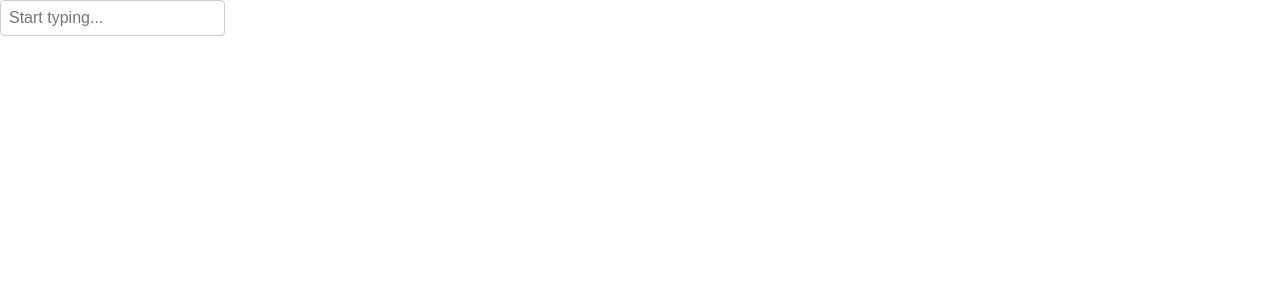
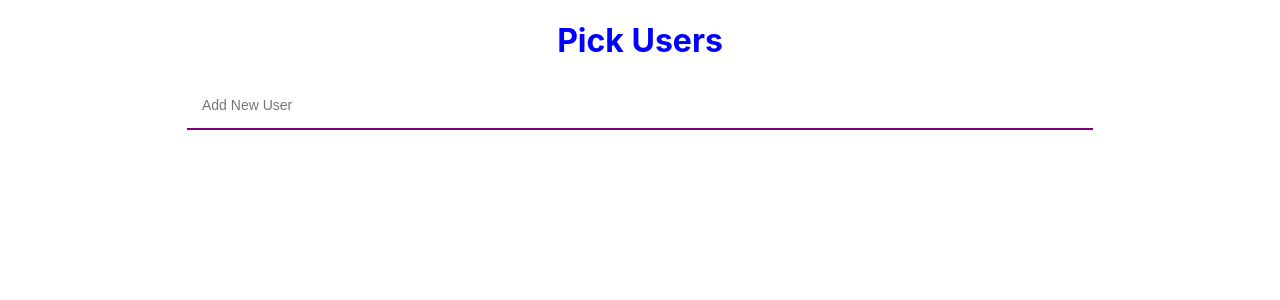
Before and after one commit to mayankmj25/zepto-assignment, a React (Create React App) app: page / in a window 1280 px wide. Shown: the top 300 px of the page. Built offline with nearby package versions, Linux system fonts and the light colour scheme; the HTML template or start-up script is replaced by a standard one.

Commit message:
optimisation and styling

```diff
--- a/src/App.scss
+++ b/src/App.scss
@@ -1,3 +1,10 @@
 .app {
     display: flex;
+    justify-content: center;
+    flex-direction: column;
+    align-items: center;
 }
+
+.title {
+    color: blue;
+}
--- a/src/App.tsx
+++ b/src/App.tsx
@@ -1,38 +1,26 @@
-import React, { useState } from "react";
-import Chip from "./components/Chip/Chip";
+import React from "react";
 import ChipInput from './components/ChipInput/ChipInput';
 import userData from './data/user.json';
+import { User } from './types';
 import "./App.scss";
 
-interface User {
-  id: number;
-  name: string;
-  email: string;
-}
-
-// const users: User[] = userData;
+// as it might slow the app by little
+// Validate or transform userData to ensure it matches the User[] type
+// const validatedUserData: User[] = userData.map(user => ({
+//   id: user.id,
+//   name: user.name,
+//   email: user.email,
+// }));
 
 
-
-const App: React.FC = () => {
-  // const [selectedUsers, setSelectedUsers] = useState<User[]>([]);
-
-  // const handleRemoveUser = (userId: number) => {
-  //   setSelectedUsers(selectedUsers.filter((user) => user.id !== userId));
-  // };
+const App: React.FC = () : JSX.Element => {
 
   return (
     <div className="app">
-      {/* <div className="chip-container">
-        {selectedUsers.map((user) => (
-          <Chip
-            key={user.id}
-            label={user.name}
-            onRemove={() => handleRemoveUser(user.id)}
-          />
-        ))}
-      </div> */}
-      <ChipInput users={userData} />
+      <div>
+      <h1 className="title">Pick Users</h1>
+      </div>
+      <ChipInput users={userData as User[]} />
     </div>
   );
 };
--- a/src/components/Chip/Chip.module.scss
+++ b/src/components/Chip/Chip.module.scss
@@ -3,7 +3,7 @@
   align-items: center;
   padding: 4px 8px;
   margin: 4px;
-  background-color: #e0e0e0;
+  background-color: #d5d5d5;
   border-radius: 16px;
   font-size: 14px;
   line-height: 1.5;
@@ -11,16 +11,16 @@
 
 .label {
   margin-right: 8px;
+  margin-left: 4px;
 }
 
 .removeButton {
   cursor: pointer;
   background: none;
   border: none;
-  color: #606060;
+  color: #282727;
   font-size: 16px;
 }
-
 
 .highlighted {
   border: 2px solid blue;
--- a/src/components/Chip/Chip.tsx
+++ b/src/components/Chip/Chip.tsx
@@ -1,18 +1,22 @@
-// Chip.tsx
-import React from 'react';
-import styles from './Chip.module.scss';
+import React from "react";
+import styles from "./Chip.module.scss";
+import { ChipProps } from "../../types";
 
-interface ChipProps {
-  label: string;
-  onRemove: () => void;
-  isHighlighted?: boolean;
-}
-
-const Chip: React.FC<ChipProps> = ({ label, onRemove, isHighlighted }) => {
+const Chip: React.FC<ChipProps> = ({
+  label,
+  onRemove,
+  isHighlighted,
+}): JSX.Element => {
   return (
-    <div className={`${styles.chip} ${isHighlighted ? styles.highlighted : ''}`}>
+    <div
+      className={`${styles.chip} ${isHighlighted ? styles.highlighted : ""}`}
+    >
       <span className={styles.label}>{label}</span>
-      <button className={styles.removeButton} onClick={onRemove} aria-label="Remove">
+      <button
+        className={styles.removeButton}
+        onClick={onRemove}
+        aria-label="Remove"
+      >
         ✕
       </button>
     </div>
--- a/src/components/ChipInput/ChipInput.module.scss
+++ b/src/components/ChipInput/ChipInput.module.scss
@@ -1,40 +1,60 @@
-  .chipInput {
+.chipInputWrapper {
   display: flex;
-  flex-direction: row;
-  position: relative;
+  flex-direction: column;
+  border-bottom: 2px solid purple;
+  padding: 5px;
+  background-color: #fff;
+  width: 70%;
 }
 
 .chipContainer {
   display: flex;
   flex-wrap: wrap;
-  margin-bottom: 8px;
+  align-items: center;
+  padding: 2px;
+}
+
+.inputContainer {
+  display: flex;
+  flex-direction: column;
+  position: relative;
 }
 
 .input {
-  padding: 8px;
-  font-size: 16px;
-  border: 1px solid #ccc;
-  border-radius: 4px;
+  flex-grow: 1;
+  border: none;
+  outline: none;
+  padding: 8px 8px;
+  font-size: 14px;
+  background: transparent;
 }
 
 .suggestions {
-  list-style: none;
-  margin: 0;
-  padding: 0;
   position: absolute;
-  z-index: 1000;
-  background-color: #fff;
-  width: 100%;
-  border: 1px solid #ccc;
-  border-top: none;
-  max-height: 200px;
+  top: 100%;
+  border: none;
+  margin-top: 12px;
+  width: 360px;
+  max-height: 500px;
   overflow-y: auto;
+  overflow-x: hidden;
+}
 
-  li {
-    padding: 8px;
-    cursor: pointer;
-    &:hover {
-      background-color: #f2f2f2;
-    }
+.listItem {
+  display: flex;
+  flex-direction: row;
+  justify-content: space-between;
+  padding: 8px 16px;
+  cursor: pointer;
+  &:hover {
+    background-color: #f7f7f7;
   }
 }
+
+.name {
+  padding-right: 4px;
+}
+
+.email {
+  padding-right: 4px;
+}
--- a/src/components/ChipInput/ChipInput.tsx
+++ b/src/components/ChipInput/ChipInput.tsx
@@ -1,26 +1,17 @@
-import React, { useState, useEffect } from "react";
+import React, { useState, useEffect, useCallback } from "react";
 import Chip from "../Chip/Chip";
 import styles from "./ChipInput.module.scss";
+import { User, ChipInputProps } from "../../types";
 
-interface ChipInputProps {
-  users: User[];
-}
-
-interface User {
-  id: number;
-  name: string;
-  email: string;
-}
-
-const ChipInput: React.FC<ChipInputProps> = ({ users }) => {
-  const [inputValue, setInputValue] = useState("");
+const ChipInput: React.FC<ChipInputProps> = ({ users }): JSX.Element => {
+  const [inputValue, setInputValue] = useState<string>("");
   const [filteredUsers, setFilteredUsers] = useState<User[]>(users);
   const [selectedChips, setSelectedChips] = useState<User[]>([]);
-  const [isLastChipHighlighted, setIsLastChipHighlighted] = useState(false);
-  const [isInputFocused, setIsInputFocused] = useState(false);
+  const [isLastChipHighlighted, setIsLastChipHighlighted] =
+    useState<boolean>(false);
+  const [isInputFocused, setIsInputFocused] = useState<boolean>(false);
 
   useEffect(() => {
-    // Filter users based on input value and exclude selected users
     const filter = inputValue.toLowerCase();
     const filtered = users.filter(
       (user) =>
@@ -30,51 +21,58 @@ const ChipInput: React.FC<ChipInputProps> = ({ users }) => {
     setFilteredUsers(filtered);
   }, [inputValue, users, selectedChips]);
 
-  const handleSelectUser = (user: User) => {
-    // Add user to selectedChips
+  const handleSelectUser = useCallback((user: User) => {
     setSelectedChips((chips) => [...chips, user]);
-    // Reset input value
     setInputValue("");
-  };
+    //assumption that last chip should not be highlighted if new one is added after backpress
+    setIsLastChipHighlighted(false);
+  }, []);
 
-  const handleRemoveChip = (userId: number) => {
-    // Remove chip from selectedChips
+  const handleRemoveChip = useCallback((userId: number) => {
     setSelectedChips((chips) => chips.filter((chip) => chip.id !== userId));
-    // The user will be added back to the suggestions list via the useEffect
-    // as the filteredUsers state depends on both selectedChips and inputValue.
-  };
+  }, []);
 
   // Logic to handle backspace key press
-  const handleKeyDown = (e: React.KeyboardEvent<HTMLInputElement>) => {
+  const handleKeyDown = useCallback(
+    (e: React.KeyboardEvent<HTMLInputElement>) => {
       if (e.key === "Backspace" && inputValue === "") {
         if (isLastChipHighlighted) {
-        // If the last chip is already highlighted, remove it
           const lastChip = selectedChips[selectedChips.length - 1];
           if (lastChip) {
             handleRemoveChip(lastChip.id);
           }
           setIsLastChipHighlighted(false);
         } else if (selectedChips.length > 0) {
-        // Highlight the last chip
           setIsLastChipHighlighted(true);
         }
       } else {
-      //if any other key is pressed
         setIsLastChipHighlighted(false);
       }
-  };
+    },
+    [handleRemoveChip, inputValue, isLastChipHighlighted, selectedChips]
+  );
 
-  const handleInputFocus = () => {
+  const handleInputFocus = useCallback(() => {
     setIsInputFocused(true);
-  };
+  }, []);
 
-  const handleInputBlur = () => {
+  const handleInputBlur = useCallback(
+    (event: React.FocusEvent<HTMLInputElement>) => {
       // Use a timeout to delay hiding the suggestions to allow for selection
-    setTimeout(() => setIsInputFocused(false), 200);
-  };
+      const currentTarget = event.currentTarget;
+
+      setTimeout(() => {
+        // Check if the new active element is not within the suggestions box
+        if (!currentTarget.contains(document.activeElement)) {
+          setIsInputFocused(false);
+        }
+      }, 0);
+    },
+    []
+  );
 
   return (
-    <div className={styles.chipInput}>
+    <div className={styles.chipInputWrapper}>
       <div className={styles.chipContainer}>
         {selectedChips.map((user, index) => (
           <Chip
@@ -83,12 +81,10 @@ const ChipInput: React.FC<ChipInputProps> = ({ users }) => {
             onRemove={() => handleRemoveChip(user.id)}
             isHighlighted={
               isLastChipHighlighted && index === selectedChips.length - 1
-                ? true
-                : false
             }
           />
         ))}
-      </div>
+        <div className={styles.inputContainer}>
           <input
             type="text"
             className={styles.input}
@@ -97,17 +93,25 @@ const ChipInput: React.FC<ChipInputProps> = ({ users }) => {
             onKeyDown={handleKeyDown}
             onFocus={handleInputFocus}
             onBlur={handleInputBlur}
-        placeholder="Start typing..."
+            placeholder="Add New User"
           />
           {isInputFocused && (
-        <ul className={styles.suggestions}>
+            <div className={styles.suggestions}>
               {filteredUsers.map((user) => (
-            <li key={user.id} onClick={() => handleSelectUser(user)}>
-              {user.name} ({user.email})
-            </li>
+                <div
+                  className={styles.listItem}
+                  key={user.id}
+                  onClick={() => handleSelectUser(user)}
+                  onMouseDown={(e) => e.preventDefault()} // Prevent the blur event when mousedown occurs
+                >
+                  <div className={styles.name}>{user.name}</div>
+                  <div className={styles.email}>{user.email}</div>
+                </div>
               ))}
-        </ul>
+            </div>
           )}
+        </div>
+      </div>
     </div>
   );
 };
--- a/src/data/user.json
+++ b/src/data/user.json
@@ -23,5 +23,44 @@
     "id": 5,
     "name": "Megan Smith",
     "email": "m.smith@example.com"
+  },
+  {
+    "id": 6,
+    "name": "Rachel megon",
+    "email": "m.aftetr@example.com"
+  },
+  {
+    "id": 7,
+    "name": "Steve Smith",
+    "email": "s.smith@example.com"
+  },{
+    "id": 8,
+    "name": "Virat Kohli",
+    "email": "m.kohli@example.com"
+  },
+  {
+    "id": 9,
+    "name": "Leo Messi",
+    "email": "m.leoith@example.com"
+  },
+  {
+    "id": 10,
+    "name": "Ronaldo",
+    "email": "sue.ronaldo@example.com"
+  },
+  {
+    "id": 11,
+    "name": "Hazard",
+    "email": "m.chelsea@example.com"
+  },
+  {
+    "id": 12,
+    "name": "M Salah",
+    "email": "m.salah@example.com"
+  },
+  {
+    "id": 13,
+    "name": "Rohit Sharma",
+    "email": "hitman@example.com"
   }
 ]
--- /dev/null
+++ b/src/types.ts
@@ -0,0 +1,15 @@
+export interface User {
+  id: number;
+  name: string;
+  email: string;
+}
+
+export interface ChipInputProps {
+  users: User[];
+}
+
+export interface ChipProps {
+  label: string;
+  onRemove: () => void;
+  isHighlighted?: boolean;
+}
```
Lines whose indentation alone changed are shown as unchanged.
